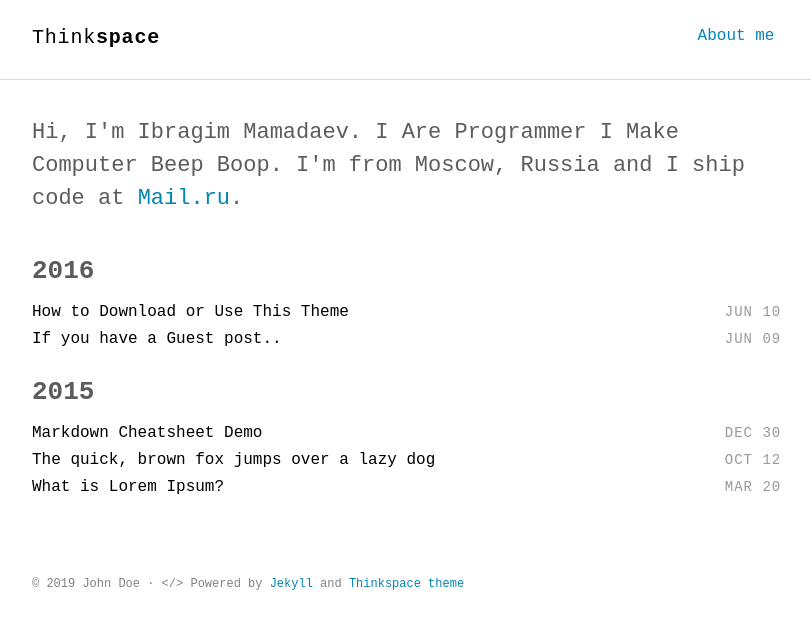
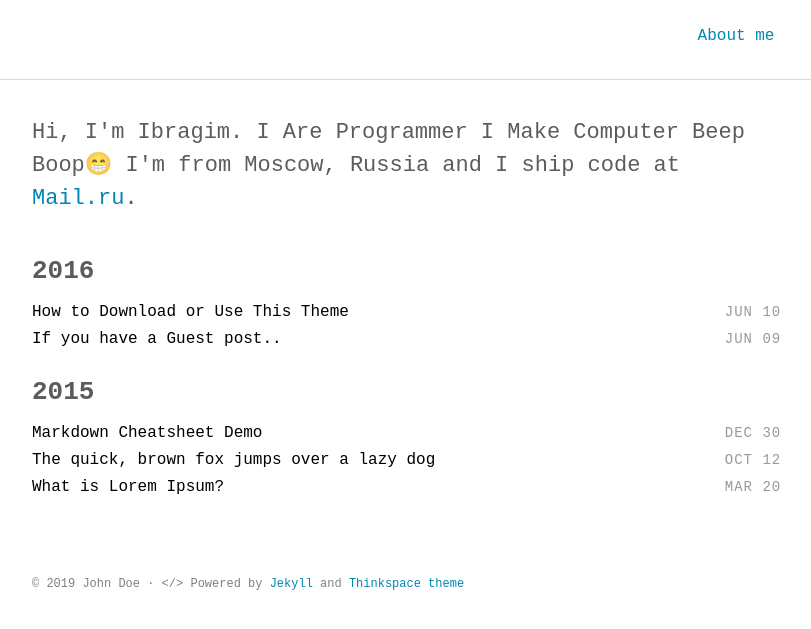
Before and after one commit to ahtubcex/ahtubcex.github.io, a Jekyll site: the page built from index.html, in a window 1280 px wide. Shown: the top 629 px of the page, without its empty margins (232-1043 px from the left). Built offline with Jekyll 4.4.1, drawn with Linux system fonts in a browser that asks for light colours; some web fonts are replaced.

Commit message:
Editions

```diff
--- a/_config.yml
+++ b/_config.yml
@@ -1,6 +1,6 @@
 # Site settings
-title_left    : "Think"
-title_right   : "space" # default: ""
+# title_left    : "Think"
+# title_right   : "space" # default: ""
 description   : "Minimalist Jekyll theme for technical writing blog."
 keywords      : "Jekyll, theme, free, download, SEO, blog, web, minimalist, thinkspace"
 url           : https://heiswayi.github.io/thinkspace # site url
--- a/_includes/intro.html
+++ b/_includes/intro.html
@@ -1,5 +1,5 @@
 <section class="intro">
   <div class="container">
-    <p class="lead">Hi, I'm Ibragim Mamadaev. I Are Programmer I Make Computer Beep Boop. I'm from Moscow, Russia and I ship code at <a href="#">Mail.ru</a>.</p>
+    <p class="lead">Hi, I'm Ibragim. I Are Programmer I Make Computer Beep Boop😁 I'm from Moscow, Russia and I ship code at <a href="https://mail.ru">Mail.ru</a>.</p>
   </div>
 </section>
```
